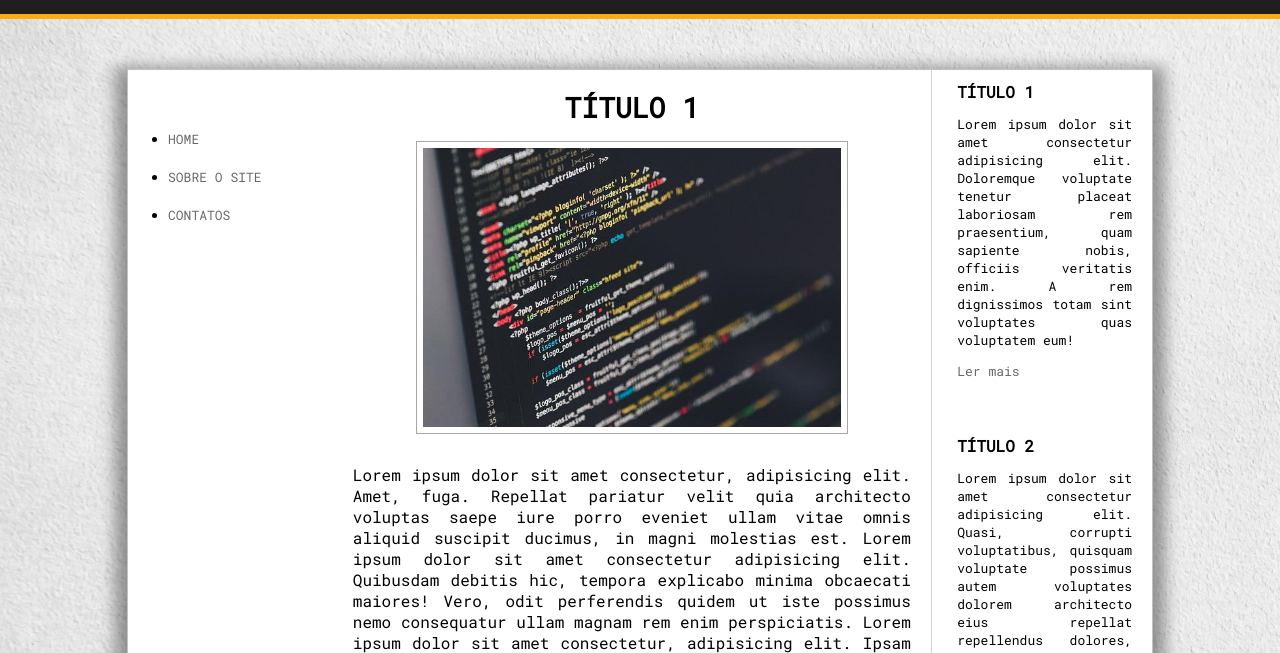
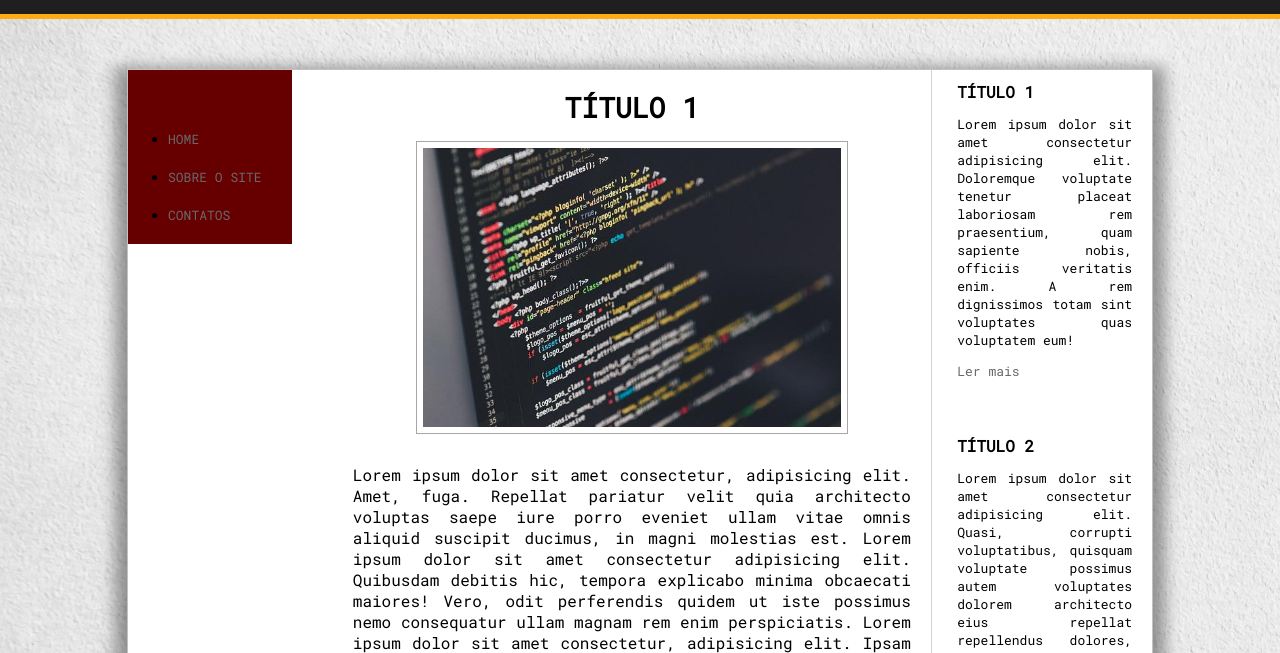
Before and after one commit to HarllonCS/TechBlog, a plain HTML site: page index.html in a window 1280 px wide. Shown: the part 147-800 px from the top of the page. Drawn offline with Linux system fonts and the light colour scheme; a web font is replaced by a local one.

Commit message:
vermelho

```diff
--- a/css/style.css
+++ b/css/style.css
@@ -169,6 +169,7 @@ a {
 /* Caixa da esquerda */
 
 #conts-esquerda {
+    background-color: rgb(102, 0, 0);
     width: 16%; /* 250px */
     float: left;
 }
```
